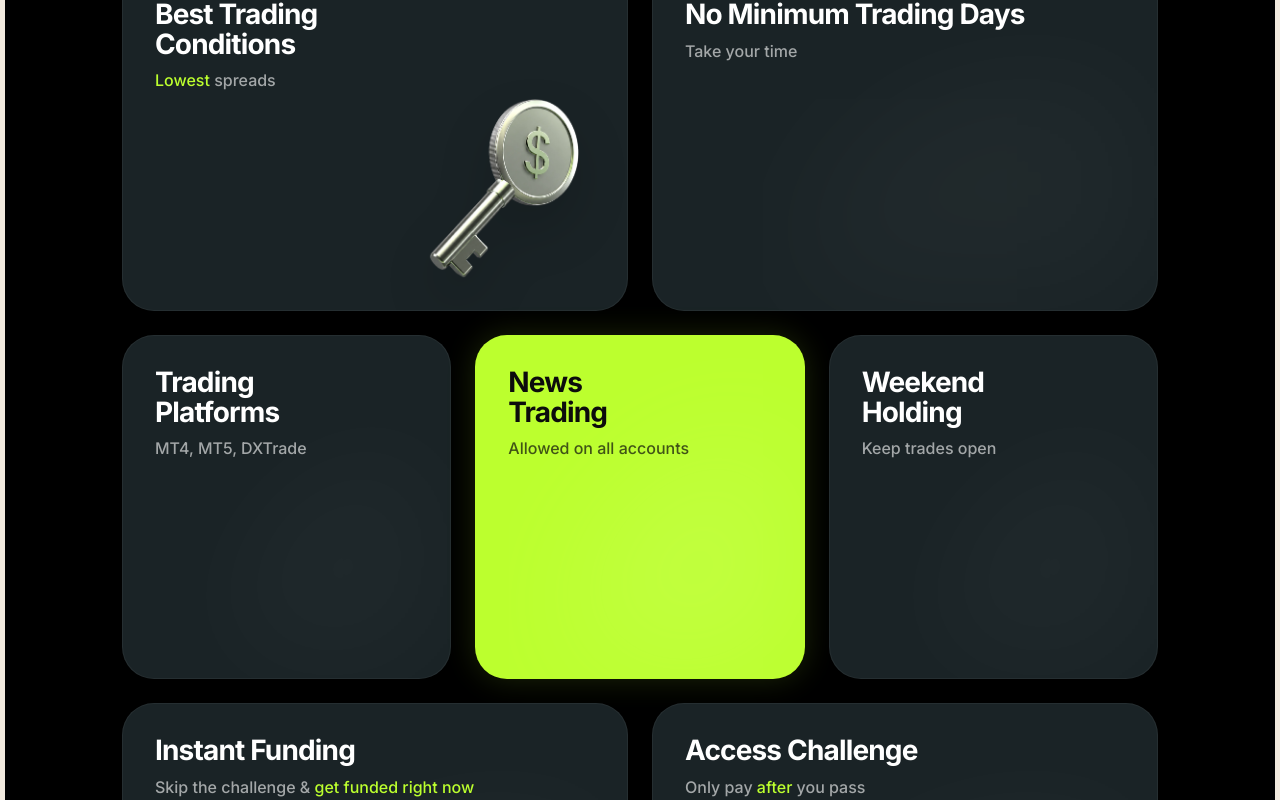
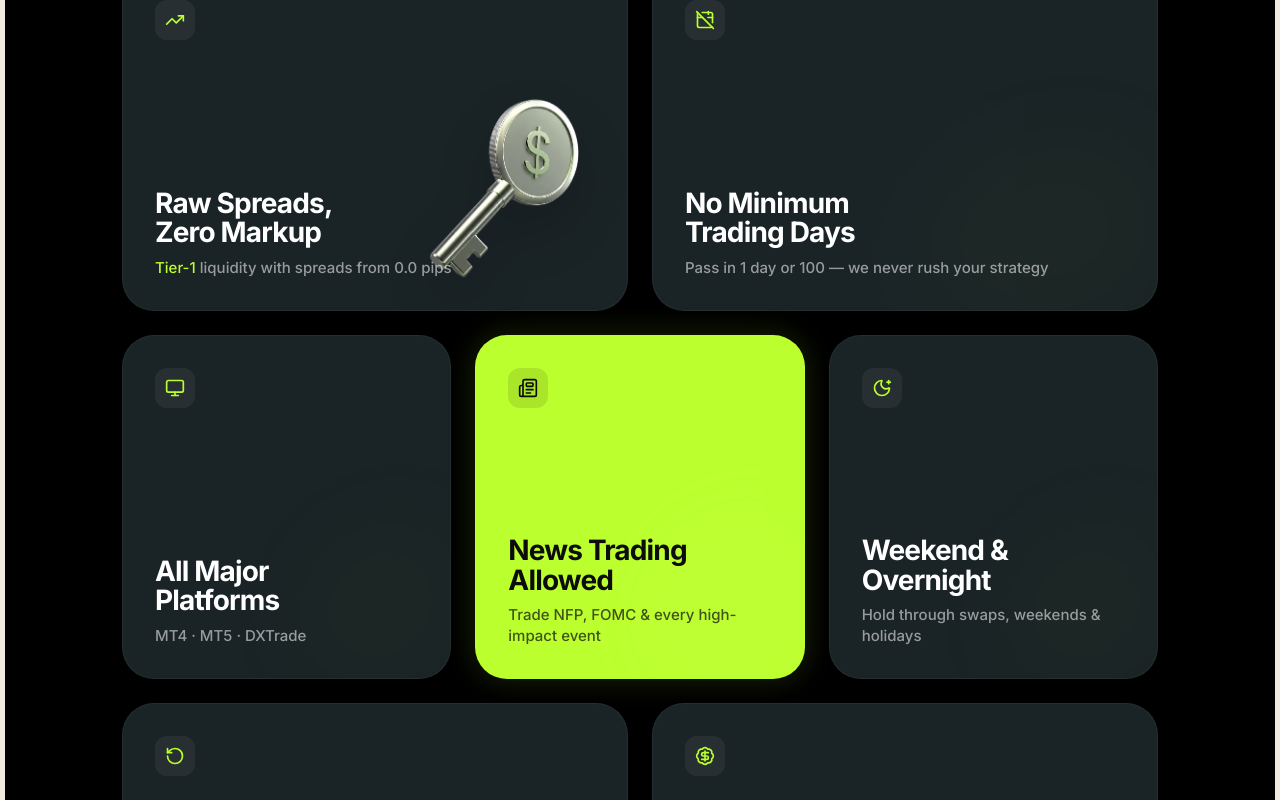
Before and after one commit to jatinkatariaaaa/thepeoplepropwebsite, a Next.js app: page /v2 in a window 1280 px wide. Shown: the part 4220-5020 px from the top of the page. Built offline with nearby package versions, Linux system fonts and the light colour scheme.

Commit message:
feat: revamp all 7 bento cards with unique Lucide icons and original TPP-specific USP content

```diff
--- a/src/app/v2/page.tsx
+++ b/src/app/v2/page.tsx
@@ -13,6 +13,13 @@ import {
   Award,
   ChevronUp,
   Menu,
+  Zap,
+  CalendarOff,
+  Monitor,
+  Newspaper,
+  MoonStar,
+  RotateCcw,
+  BadgeDollarSign,
 } from "lucide-react";
 
 import { cn } from "@/lib/utils";
@@ -311,20 +318,21 @@ export default function V2Page() {
                     {
                       id: 1,
                       span: "md:col-span-3 md:row-span-2",
-                      bg: "var1",
-                      title: <>Best Trading<br />Conditions</>,
-                      subtitle: <><span className="text-[#bcff2e]">Lowest</span> spreads</>,
+                      bg: "dark",
+                      icon: TrendingUp,
+                      title: <>Raw Spreads,<br />Zero Markup</>,
+                      subtitle: <><span className="text-[#bcff2e]">Tier-1</span> liquidity with spreads from 0.0 pips</>,
                       image: "/images/coins-card.webp",
                       imageClassName: "w-[65%] sm:w-[55%] md:w-[60%] absolute bottom-[-10%] right-[-5%] object-contain drop-shadow-2xl transition-transform duration-500 group-hover:-translate-y-2 group-hover:-translate-x-2"
                     },
-                    { id: 2, span: "md:col-span-3 md:row-span-2", bg: "var2", title: "No Minimum Trading Days", subtitle: "Take your time" },
+                    { id: 2, span: "md:col-span-3 md:row-span-2", bg: "dark", icon: CalendarOff, title: <>No Minimum<br />Trading Days</>, subtitle: "Pass in 1 day or 100 — we never rush your strategy" },
                     /* Row 2 (3 cards) */
-                    { id: 3, span: "md:col-span-2 md:row-span-2", bg: "var3", title: <>Trading<br />Platforms</>, subtitle: "MT4, MT5, DXTrade" },
-                    { id: 4, span: "md:col-span-2 md:row-span-2", bg: "lime", title: <>News<br />Trading</>, subtitle: "Allowed on all accounts" },
-                    { id: 5, span: "md:col-span-2 md:row-span-2", bg: "var4", title: <>Weekend<br />Holding</>, subtitle: "Keep trades open" },
+                    { id: 3, span: "md:col-span-2 md:row-span-2", bg: "dark", icon: Monitor, title: <>All Major<br />Platforms</>, subtitle: "MT4 · MT5 · DXTrade" },
+                    { id: 4, span: "md:col-span-2 md:row-span-2", bg: "lime", icon: Newspaper, title: <>News Trading<br />Allowed</>, subtitle: "Trade NFP, FOMC & every high-impact event" },
+                    { id: 5, span: "md:col-span-2 md:row-span-2", bg: "dark", icon: MoonStar, title: <>Weekend &<br />Overnight</>, subtitle: "Hold through swaps, weekends & holidays" },
                     /* Row 3 (2 cards) */
-                    { id: 6, span: "md:col-span-3 md:row-span-2", bg: "var2", title: "Instant Funding", subtitle: <>Skip the challenge & <span className="text-[#bcff2e]">get funded right now</span></> },
-                    { id: 7, span: "md:col-span-3 md:row-span-2", bg: "var1", title: "Access Challenge", subtitle: <>Only pay <span className="text-[#bcff2e]">after</span> you pass</> },
+                    { id: 6, span: "md:col-span-3 md:row-span-2", bg: "dark", icon: RotateCcw, title: <>Free Retry<br />On Us</>, subtitle: <><span className="text-[#bcff2e]">Missed by 1%?</span> We give you another shot — no extra fee</> },
+                    { id: 7, span: "md:col-span-3 md:row-span-2", bg: "dark", icon: BadgeDollarSign, title: <>Pass First,<br />Pay Later</>, subtitle: <>Clear the challenge, <span className="text-[#bcff2e]">then</span> pay — zero upfront risk</> },
                   ].map((s, i) => (
                     <Reveal key={s.id} delay={i * 0.1} className={cn("w-full h-full", s.span)}>
                       <div
@@ -332,9 +340,22 @@ export default function V2Page() {
                           "relative w-full h-full rounded-[1.5rem] md:rounded-[2rem] p-6 md:p-8 flex flex-col justify-between transition-all duration-300 hover:scale-[1.02] overflow-hidden group cursor-pointer border",
                           s.bg === "lime"
                             ? "bg-[#bcff2e] shadow-[0_0_30px_rgba(188,255,46,0.15)] border-transparent"
-                            : "bg-[#1A2326] border-white/[0.05] shadow-inner shadow-white/[0.02]"
+                            : "bg-[#1A2326] border-white/[0.05]"
                         )}
                       >
+                        {/* Icon */}
+                        <div className="relative z-10 mb-1">
+                          <div className={cn(
+                            "w-10 h-10 rounded-xl flex items-center justify-center mb-4",
+                            s.bg === "lime" ? "bg-[#0c0c0c]/10" : "bg-white/[0.06]"
+                          )}>
+                            <s.icon className={cn(
+                              "w-5 h-5",
+                              s.bg === "lime" ? "text-[#0c0c0c]" : "text-[#bcff2e]"
+                            )} strokeWidth={2} />
+                          </div>
+                        </div>
+
                         {/* Text Content */}
                         <div className="relative z-10">
                           <h3 className={cn(
@@ -344,23 +365,23 @@ export default function V2Page() {
                             {s.title}
                           </h3>
                           <p className={cn(
-                            "text-[15px] md:text-[16px] font-medium leading-snug",
-                            s.bg === "lime" ? "text-[#0c0c0c]/70" : "text-white/60"
+                            "text-[14px] md:text-[15px] font-medium leading-snug",
+                            s.bg === "lime" ? "text-[#0c0c0c]/70" : "text-white/55"
                           )}>
                             {s.subtitle}
                           </p>
                         </div>
 
-                        {/* Image or Placeholder */}
+                        {/* Image or subtle glow */}
                         {s.image ? (
                           <div className="absolute inset-0 w-full h-full overflow-hidden rounded-[1.5rem] md:rounded-[2rem] pointer-events-none">
                             <img src={s.image} className={s.imageClassName} alt="" loading="lazy" />
                           </div>
                         ) : (
-                          <div className="absolute right-0 bottom-0 w-3/4 h-3/4 opacity-[0.15] group-hover:opacity-30 transition-opacity duration-500 pointer-events-none flex items-end justify-end p-4">
+                          <div className="absolute right-0 bottom-0 w-1/2 h-1/2 opacity-[0.08] group-hover:opacity-[0.15] transition-opacity duration-500 pointer-events-none">
                             <div className={cn(
                               "w-full h-full rounded-tl-full blur-3xl",
-                              s.bg === "lime" ? "bg-white/60" : "bg-white/20"
+                              s.bg === "lime" ? "bg-white/60" : "bg-[#bcff2e]/40"
                             )} />
                           </div>
                         )}
```
